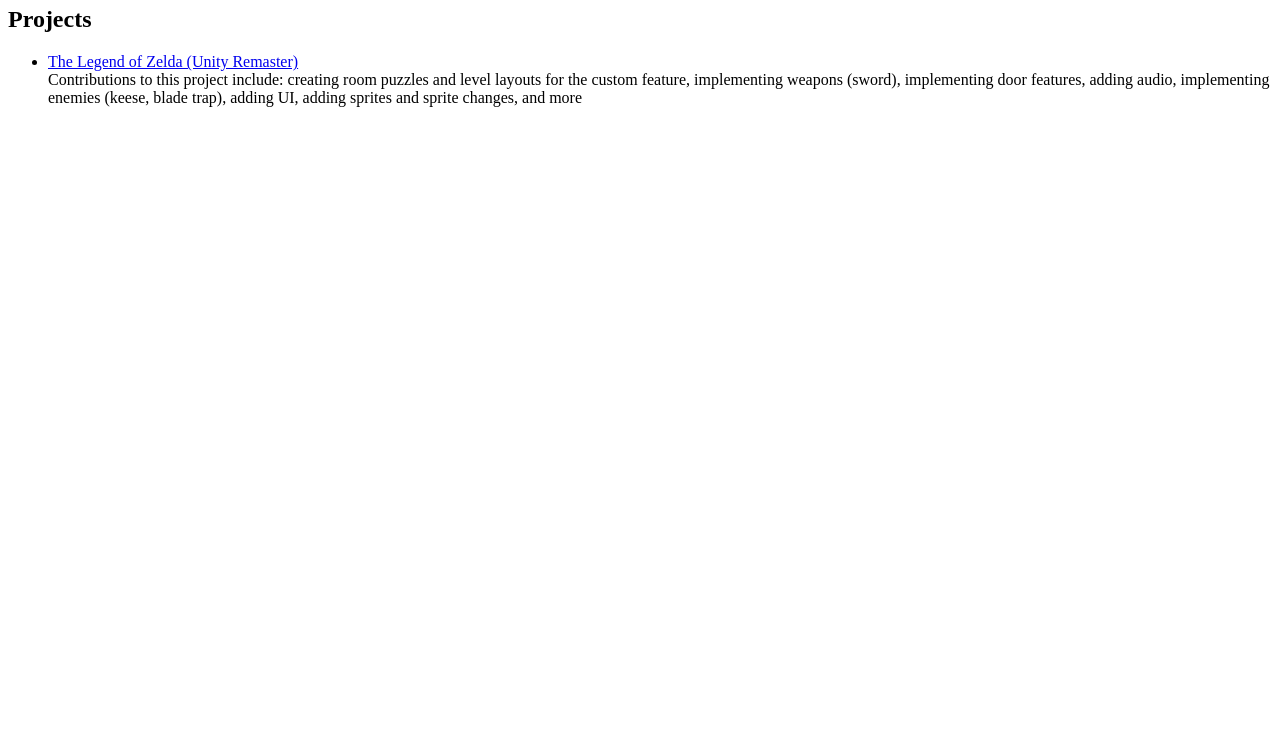
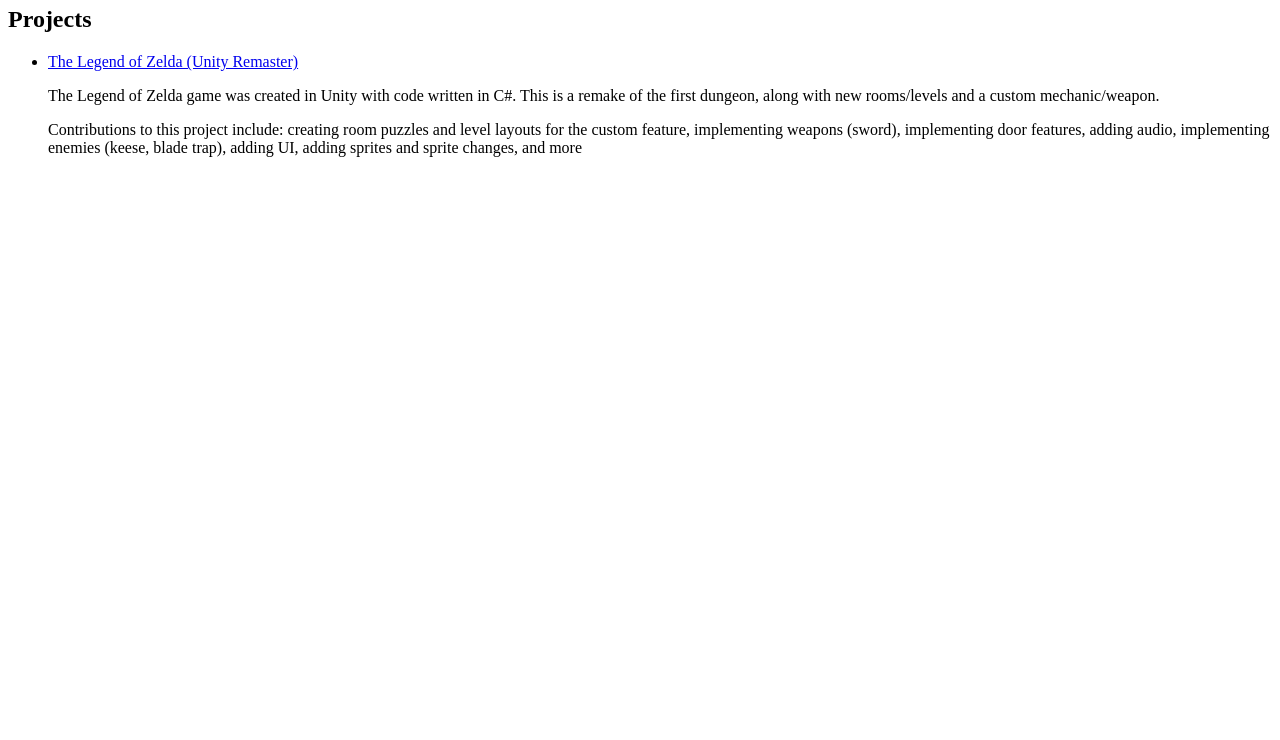
Before and after one commit to carmengh/eecs494-p1, a plain HTML site: page index.html in a window 1280 px wide. Shown: the part 60-800 px from the top of the page. Drawn offline with Linux system fonts and the light colour scheme.

Commit message:
Update index.html

```diff
--- a/index.html
+++ b/index.html
@@ -7,7 +7,8 @@
 <!-- TODO: Erase one of these two. Replace the 'href' link below with a link to your WebGL build page. -->
 <ul>
 <li><a href="https://carmengh.itch.io/zelda-first-dungeon">The Legend of Zelda (Unity Remaster)</a></li>
-  Contributions to this project include: creating room puzzles and level layouts for the custom feature, implementing weapons (sword), implementing door features, adding audio, implementing enemies (keese, blade trap), adding UI, adding sprites and sprite changes, and more
+  <p>The Legend of Zelda game was created in Unity with code written in C#. This is a remake of the first dungeon, along with new rooms/levels and a custom mechanic/weapon.</p>
+  <p>Contributions to this project include: creating room puzzles and level layouts for the custom feature, implementing weapons (sword), implementing door features, adding audio, implementing enemies (keese, blade trap), adding UI, adding sprites and sprite changes, and more</p>
 </ul>
 
 
```
